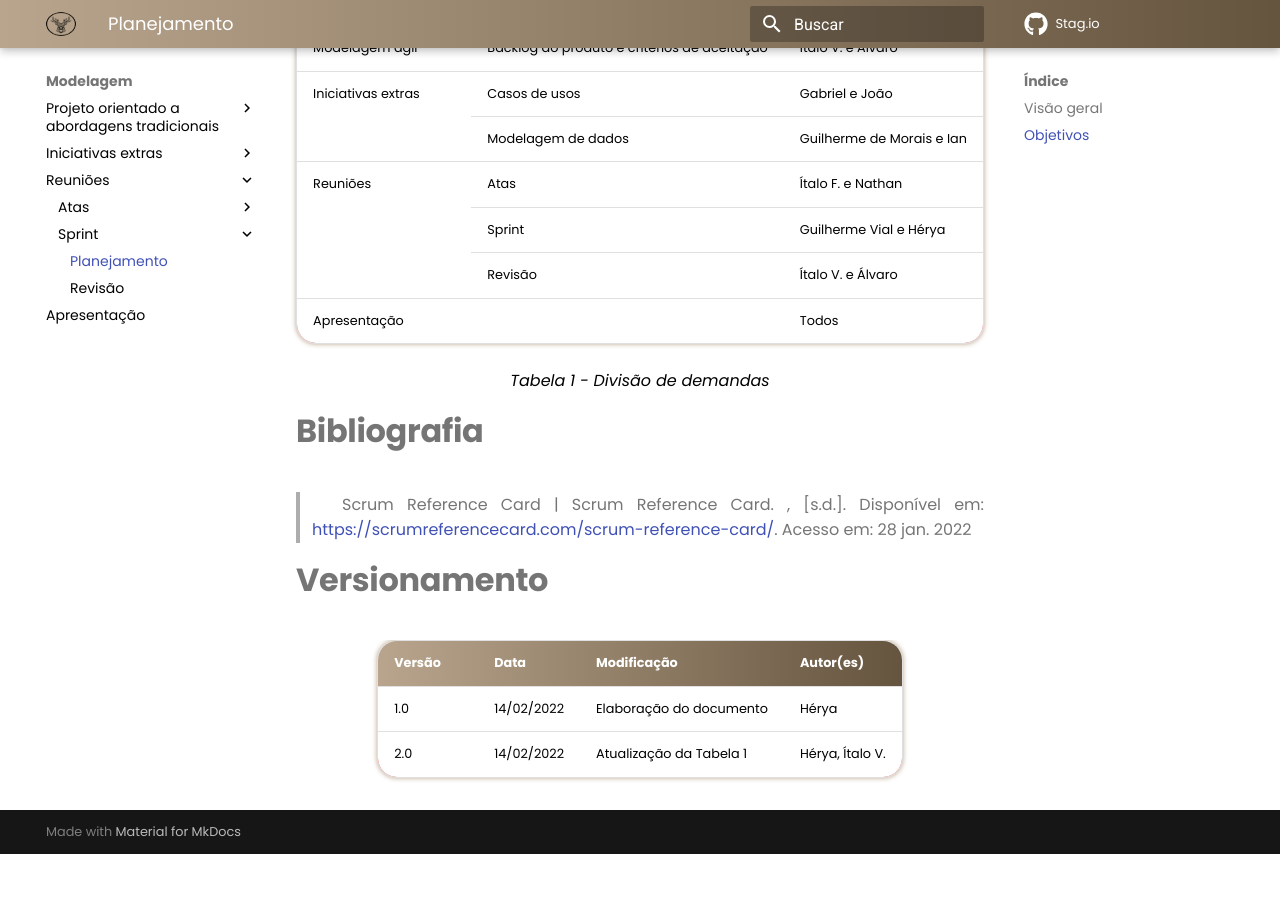
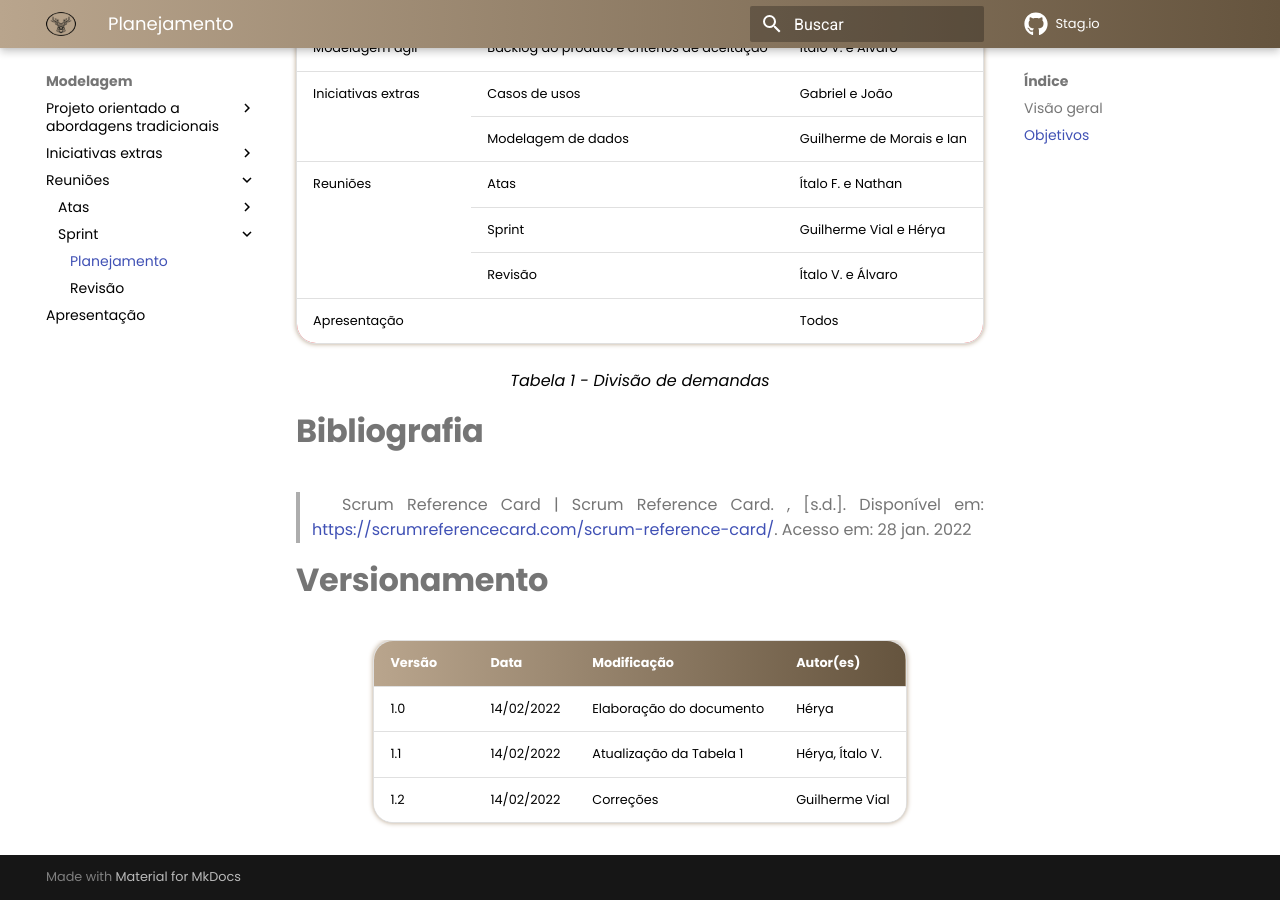
Before and after one commit to UnBArqDsw2021-2/2021.2_G3_stag.io, an MkDocs documentation site: the page built from docs/Modelagem/Reunioes/Sprint/Planejamento.md, in a window 1280 px wide and 900 px high, scrolled down 1305 px. Built offline with MkDocs 1.6.1 and Material for MkDocs 9.7.7, drawn with Linux system fonts in a browser that asks for light colours; comment, search, counter and statistics services are not loaded; old or Windows-style settings are respelled for this version of MkDocs; before the commit the page ends 2159 px from its top, so only the background shows below that.

Commit message:
correcao

```diff
--- a/docs/Modelagem/Reunioes/Sprint/Planejamento.md
+++ b/docs/Modelagem/Reunioes/Sprint/Planejamento.md
@@ -104,4 +104,5 @@ A equipe criou uma issue para cada artefato que deveria ser entregue nesta etapa
 Versão | Data | Modificação | Autor(es) |
 |--|--|--|--|
 |1.0|14/02/2022|Elaboração do documento|Hérya|
-|2.0|14/02/2022|Atualização da Tabela 1|Hérya, Ítalo V.|
+|1.1|14/02/2022|Atualização da Tabela 1|Hérya, Ítalo V.|
+|1.2|14/02/2022|Correções|Guilherme Vial|
```
